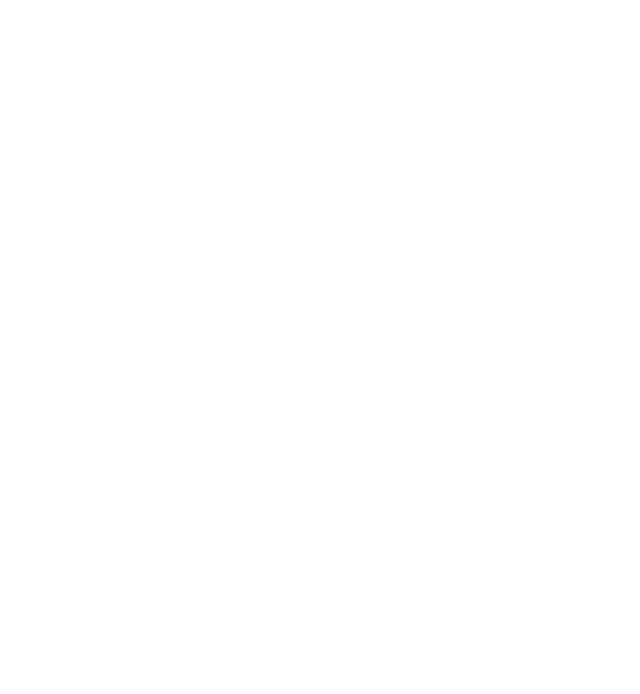
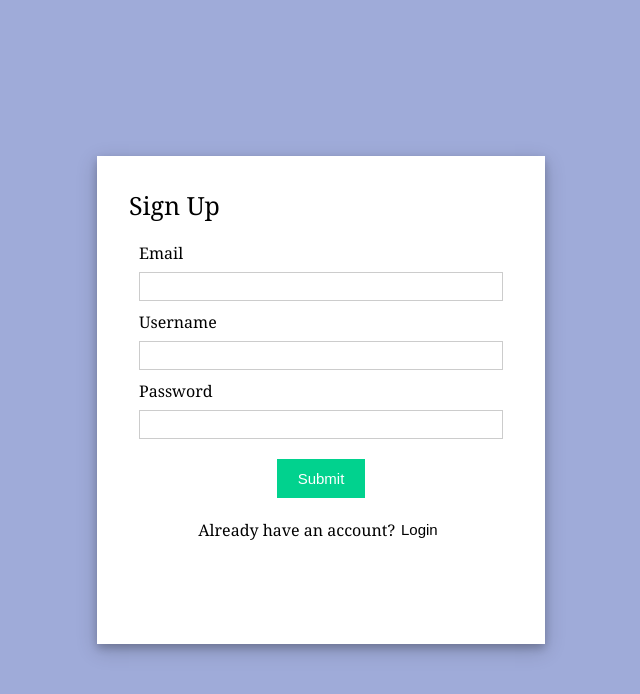
Before and after one commit to NehaKhann/React-app, a React (Create React App) app: page /register in a window 1280 px wide. Before the commit this address had no page. Shown: the top 694 px of the page, without its empty margins (319-959 px from the left). Built offline with nearby package versions, Linux system fonts and the light colour scheme.

Commit message:
Registration page

```diff
--- a/src/App.js
+++ b/src/App.js
@@ -1,7 +1,8 @@
 import logo from './logo.svg';
 import { BrowserRouter as Router, Route, Routes } from 'react-router-dom'
-import Login from './pages/Login/login';
-import Home from './pages/Home/home';
+import Login from './pages/Login/Login';
+import Register from './pages/Register/Register';
+import Home from './pages/Home/Home';
 import './App.css';
 
 const App = () => {
@@ -11,6 +12,7 @@
         <Routes>
           <Route exact path="/" element={<Login/>}/>
           <Route exact path="/login" element={<Login/>}/>
+          <Route exact path="/register" element={<Register/>}/>
           <Route exact path="/home" element={<Home/>}/>
           {/* <Route exact path="/recovery-password" element={<RecoveryPassword/>}/> */}
           {/* <Route path="*" element={<NotFound/>}/> */}
--- a/src/pages/Home/home.js
+++ b/src/pages/Home/home.js
@@ -3,7 +3,6 @@
 const Home = () => {
     const [authenticated, setauthenticated] = useState(null);
     const [pageLoad, setpageLoad] = useState(true)
-
     useEffect(() => {
         const loggedInUser = localStorage.getItem("authenticated");
         if (loggedInUser) {
--- a/src/pages/Login/login.css
+++ b/src/pages/Login/login.css
@@ -63,3 +63,16 @@
     gap: 8px;
     margin: 10px;
   }
+  .login-bottom-container {
+    display: flex;
+    justify-content: center;
+    padding: 1.3rem;
+
+  }
+
+  .login-bottom-container button {
+    background-color: transparent;
+    border: none;
+    font-size: 15px;
+    cursor: pointer;
+  }
--- a/src/pages/Login/login.js
+++ b/src/pages/Login/login.js
@@ -1,7 +1,6 @@
 import React, { useState,useEffect } from "react";
 import { useNavigate } from "react-router-dom";
-
-import "./login.css";
+import "./Login.css";
 
 function Login() {
   const navigate = useNavigate();
@@ -76,6 +75,10 @@
         <div className="button-container">
           <input type="submit" />
         </div>
+
+        <div className="login-bottom-container">
+        <button onClick={()=>navigate("/register")}> Create an Account</button>
+        </div>
       </form>
     </div>
   );
--- /dev/null
+++ b/src/pages/Register/Register.css
@@ -0,0 +1,82 @@
+.register {
+  font-family: sans-serif;
+  display: flex;
+  align-items: center;
+  justify-content: center;
+  flex-direction: column;
+  gap: 20px;
+  height: 100vh;
+  font-family: Cambria, Cochin, Georgia, Times, "Times New Roman", serif;
+  background-color: #9fabd9;
+}
+
+input[type="text"],
+input[type="password"],
+input[type="email"] {
+  height: 25px;
+  border: 1px solid rgba(0, 0, 0, 0.2);
+}
+
+input[type="submit"] {
+  margin-top: 10px;
+  cursor: pointer;
+  font-size: 15px;
+  background: #01d28e;
+  border: 1px solid #01d28e;
+  color: #fff;
+  padding: 10px 20px;
+}
+
+input[type="submit"]:hover {
+  background: #6cf0c2;
+}
+
+.button-container {
+  display: flex;
+  justify-content: center;
+}
+
+.bottom-container {
+  display: flex;
+  justify-content: center;
+  padding: 0.3rem;
+
+}
+
+.bottom-container button {
+  background-color: transparent;
+  border: none;
+  font-size: 15px;
+  cursor: pointer;
+}
+
+
+
+.register-form {
+  width: 30%;
+  height: 53%;
+  background-color: white;
+  padding: 2rem;
+  box-shadow: 0 4px 8px 0 rgba(0, 0, 0, 0.2), 0 6px 20px 0 rgba(0, 0, 0, 0.19);
+}
+
+.list-container {
+  display: flex;
+}
+
+.error {
+  color: red;
+  font-size: 12px;
+}
+
+.title {
+  font-size: 25px;
+  margin-bottom: 20px;
+}
+
+.input-container {
+  display: flex;
+  flex-direction: column;
+  gap: 8px;
+  margin: 10px;
+}
--- /dev/null
+++ b/src/pages/Register/Register.js
@@ -0,0 +1,78 @@
+import React, { useState } from "react";
+import { useNavigate } from "react-router-dom";
+import "./Register.css";
+
+function Register() {
+  const navigate = useNavigate();
+  // React States
+  const [isSubmitted, setIsSubmitted] = useState(false);
+  const [inputField, setInputField] = useState({
+    email: '',
+    uname: '',
+    pass: ''
+  })
+
+
+  const handleChange = (event) => {
+    let value = event.target.value;
+    let name = event.target.name;
+
+    setInputField((prevalue) => {
+      return {
+        ...prevalue,   // Spread Operator
+        [name]: value
+      }
+    })
+  }
+
+  const handleSubmit = (event) => {
+    //Prevent page reload
+    event.preventDefault();
+    setIsSubmitted(true);
+  };
+
+  // JSX code for signup form
+  const renderForm = (
+    <div className="form">
+      <form onSubmit={handleSubmit}>
+        <div className="input-container">
+          <label>Email </label>
+          <input type="email" name="email" defaultValue={inputField.email} onChange={handleChange} required />
+
+        </div>
+
+        <div className="input-container">
+          <label>Username </label>
+          <input type="text" name="uname" defaultValue={inputField.uname} onChange={handleChange} required />
+
+        </div>
+
+        <div className="input-container">
+          <label>Password </label>
+          <input type="password" name="pass" defaultValue={inputField.pass} onChange={handleChange} required />
+
+        </div>
+        <div className="button-container">
+          <input type="submit" />
+        </div>
+
+        <div className="bottom-container">
+          <p>Already have an account? </p>
+        <button onClick={()=>navigate("/login")}> Login</button>
+        </div>
+
+      </form>
+    </div>
+  );
+
+  return (
+    <div className="register">
+      <div className="register-form">
+        <div className="title">Sign Up</div>
+        {isSubmitted ? <div>{inputField.uname} is successfully Registered </div> : renderForm}
+      </div>
+    </div>
+  );
+}
+
+export default Register;
```
